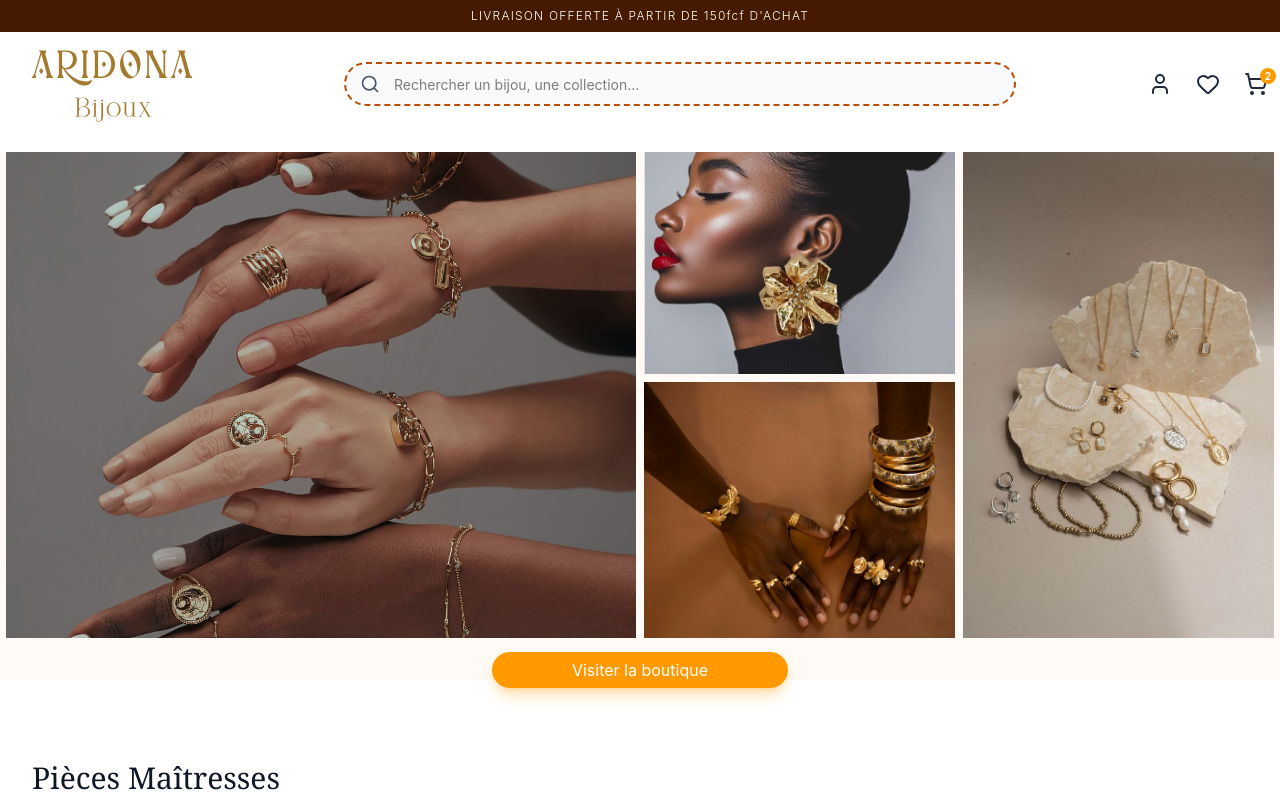
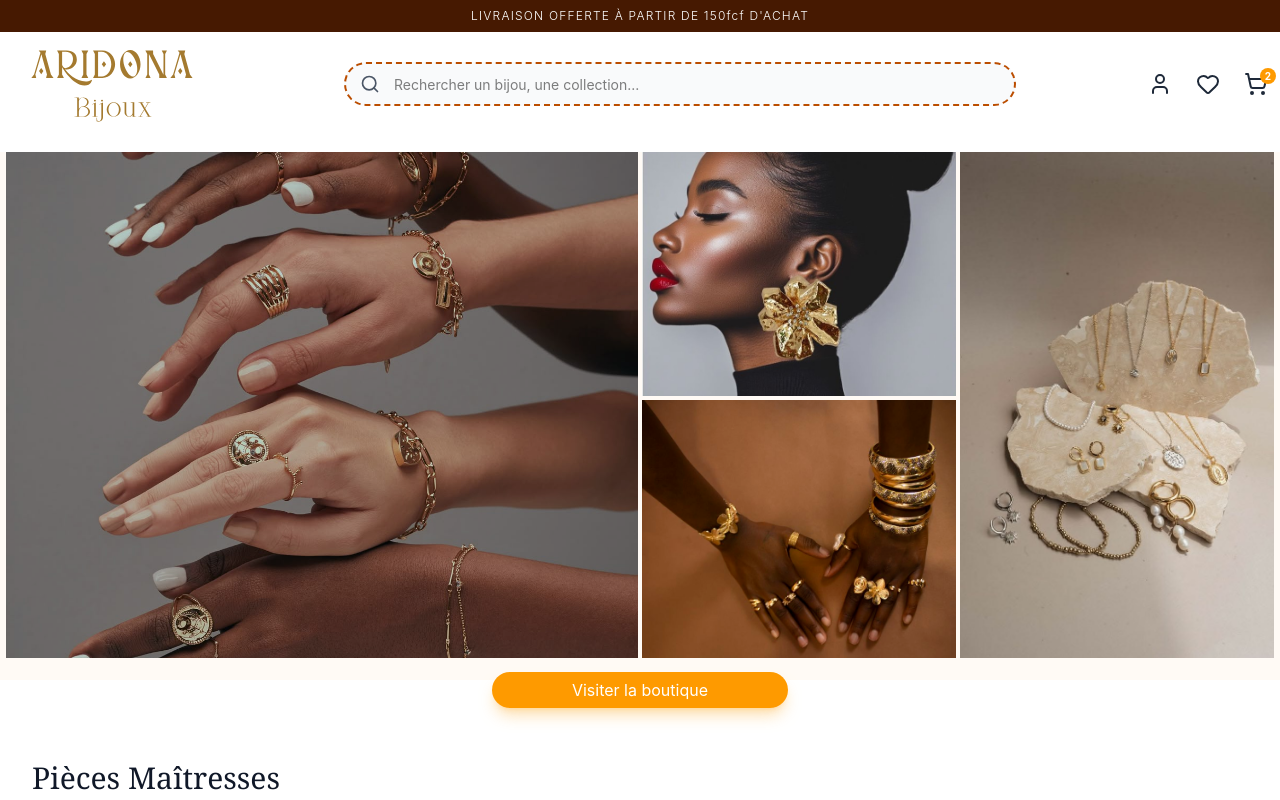
Before and after one commit to kephira-07/Aridona-shop, a React (Vite) app: page / in a window 1280 px wide. Shown: the top 800 px of the page. Built offline with nearby package versions, Linux system fonts and the light colour scheme.

Commit message:
Ajustement du design premiere page 3

```diff
--- a/src/composant/Hero.jsx
+++ b/src/composant/Hero.jsx
@@ -38,11 +38,11 @@ export default function Hero() {
 
 
   return (
-    <main className="md:pt-30 sm:pt-40 bg-[#fffaf5] h-170">
+    <main className="md:pt-40  bg-[#fffaf5] h-170">
       <div className="max-w-10xl mx-auto px-1.5  h-full flex flex-col justify-center">
 
         {/* --- GRILLE PC --- */}
-        <div className="hidden md:grid grid-cols-4 grid-rows-2 gap-2 h-130">
+        <div className="hidden md:grid grid-cols-4 grid-rows-2 gap-1 h-130">
           <div className="col-span-2 row-span-2 relative overflow-hidden group ">
             <img src={images[0].src} className="w-full h-full object-cover transition-transform duration-700 group-hover:scale-105" alt="Bijou" />
             <div className="absolute inset-0 bg-black/20 group-hover:bg-black/40 transition-colors"></div>
```
